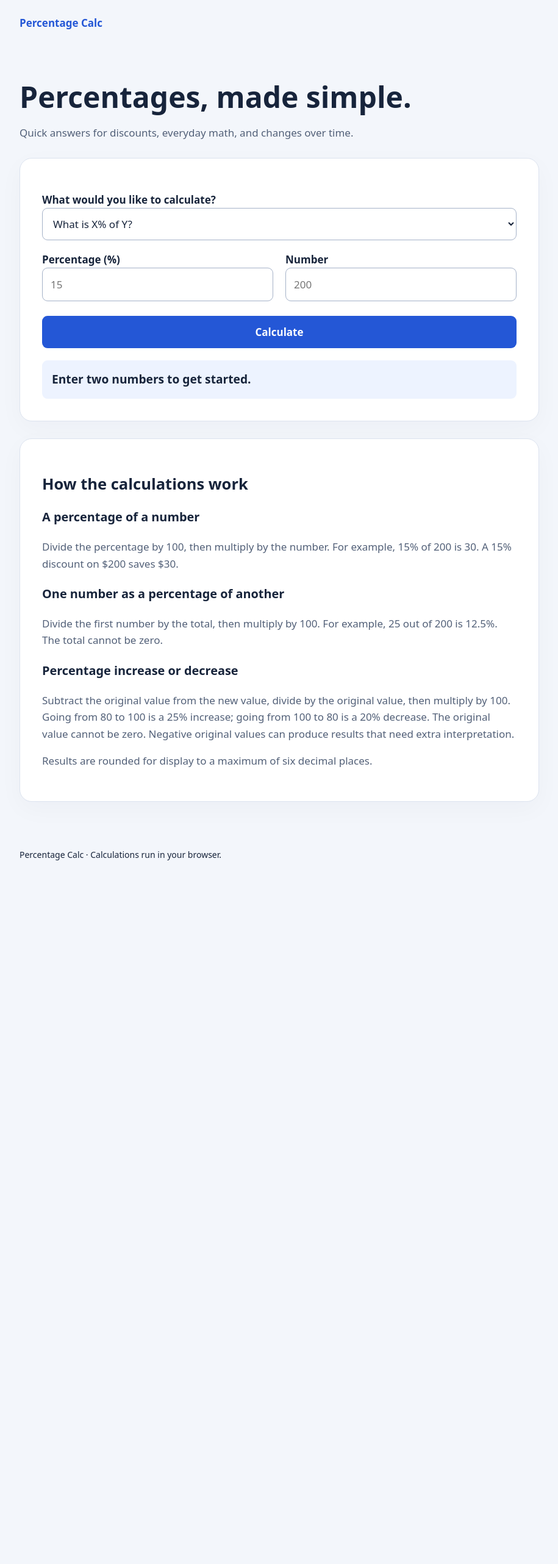
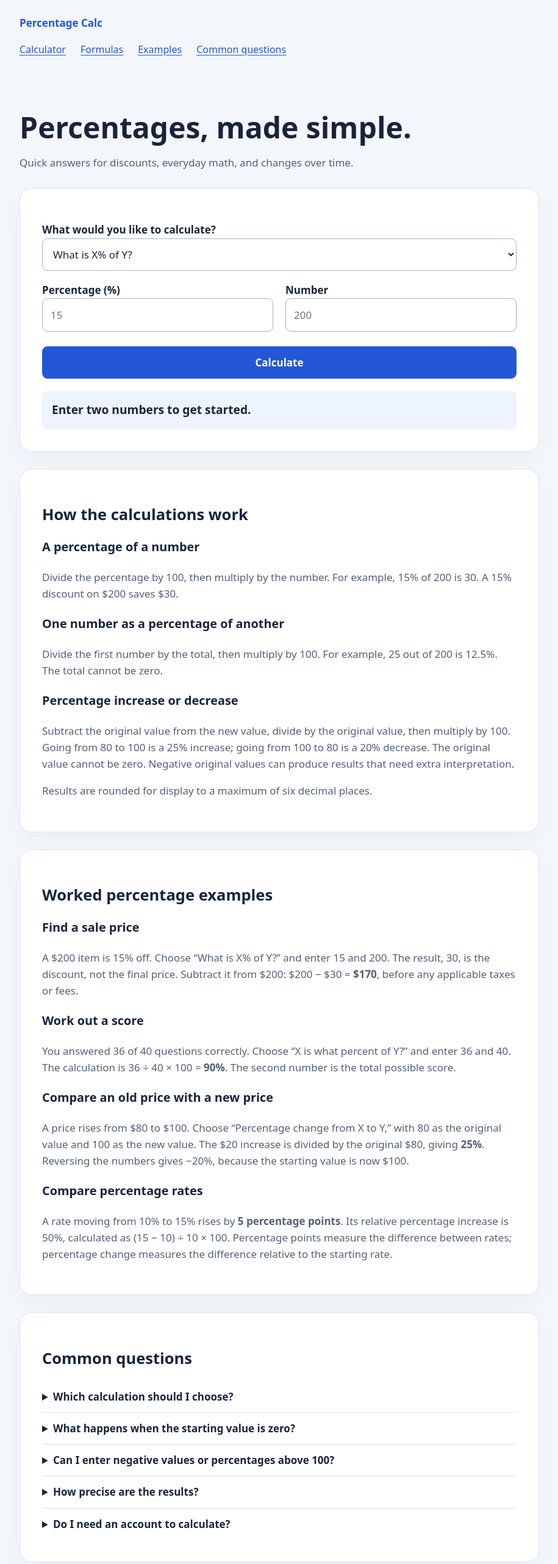
Before and after one commit to Boogeyman816/projectcalc, a plain HTML site: page index.html in a window 1280 px wide. Shown: the top 2565 px of the page at 61% size, without its empty margins (182-1097 px from the left). Before the commit the page ends 1437 px from the top, so only its background shows below. Drawn offline with Linux system fonts and the light colour scheme.

Commit message:
Add practical examples and navigation to percentage calculator

```diff
--- a/index.html
+++ b/index.html
@@ -5,11 +5,18 @@
 <meta name="viewport" content="width=device-width,initial-scale=1">
 <title>Percentage Calculator | Percentage Calc</title>
 <meta name="description" content="Calculate percentages, find what percent one number is of another, and measure percentage increases or decreases.">
+<link rel="canonical" href="https://mypercentagecalc.net/">
 <style>
 *{box-sizing:border-box}
 body{margin:0;background:#f3f6fb;color:#17243b;font:17px/1.6 system-ui,sans-serif}
 header,main,footer{max-width:900px;margin:auto;padding:24px}
 header{font-weight:800;color:#2457d6}
+a{color:#2457d6;text-underline-offset:3px}
+nav{display:flex;flex-wrap:wrap;gap:8px 24px;margin-top:12px;font-size:16px;font-weight:500}
+nav a{padding:6px 0}
+section{scroll-margin-top:20px}
+summary{cursor:pointer;font-weight:650;padding:12px 0}
+details+details{border-top:1px solid #dce3ef}
 h1{font-size:clamp(2rem,6vw,3rem);line-height:1.15;margin-bottom:16px}
 p{color:#526078}
 .card{background:white;border:1px solid #dce3ef;border-radius:20px;padding:clamp(20px,5vw,36px);margin:28px 0;box-shadow:0 12px 40px #17243b08}
@@ -26,12 +33,20 @@ footer{font-size:14px}
 </style>
 </head>
 <body>
-<header>Percentage Calc</header>
+<header>Percentage Calc
+<nav aria-label="On this page">
+<a href="#calculator-section">Calculator</a>
+<a href="#how-it-works">Formulas</a>
+<a href="#examples">Examples</a>
+<a href="#faq">Common questions</a>
+</nav>
+</header>
 <main>
 <h1>Percentages, made simple.</h1>
 <p>Quick answers for discounts, everyday math, and changes over time.</p>
 
-<section class="card" aria-label="Percentage calculator">
+<section id="calculator-section" class="card" aria-label="Percentage calculator">
+<noscript><p>Enable JavaScript to use the interactive calculator. You can still use the formulas and worked examples below.</p></noscript>
 <form id="calculator">
 <label for="mode">What would you like to calculate?</label>
 <select id="mode">
@@ -54,7 +69,7 @@ footer{font-size:14px}
 </form>
 </section>
 
-<section class="card">
+<section id="how-it-works" class="card">
 <h2>How the calculations work</h2>
 <h3>A percentage of a number</h3>
 <p>Divide the percentage by 100, then multiply by the number. For example, 15% of 200 is 30. A 15% discount on $200 saves $30.</p>
@@ -63,6 +78,25 @@ footer{font-size:14px}
 <h3>Percentage increase or decrease</h3>
 <p>Subtract the original value from the new value, divide by the original value, then multiply by 100. Going from 80 to 100 is a 25% increase; going from 100 to 80 is a 20% decrease. The original value cannot be zero. Negative original values can produce results that need extra interpretation.</p>
 <p>Results are rounded for display to a maximum of six decimal places.</p>
+</section>
+<section id="examples" class="card">
+<h2>Worked percentage examples</h2>
+<h3>Find a sale price</h3>
+<p>A $200 item is 15% off. Choose “What is X% of Y?” and enter 15 and 200. The result, 30, is the discount, not the final price. Subtract it from $200: $200 − $30 = <strong>$170</strong>, before any applicable taxes or fees.</p>
+<h3>Work out a score</h3>
+<p>You answered 36 of 40 questions correctly. Choose “X is what percent of Y?” and enter 36 and 40. The calculation is 36 ÷ 40 × 100 = <strong>90%</strong>. The second number is the total possible score.</p>
+<h3>Compare an old price with a new price</h3>
+<p>A price rises from $80 to $100. Choose “Percentage change from X to Y,” with 80 as the original value and 100 as the new value. The $20 increase is divided by the original $80, giving <strong>25%</strong>. Reversing the numbers gives −20%, because the starting value is now $100.</p>
+<h3>Compare percentage rates</h3>
+<p>A rate moving from 10% to 15% rises by <strong>5 percentage points</strong>. Its relative percentage increase is 50%, calculated as (15 − 10) ÷ 10 × 100. Percentage points measure the difference between rates; percentage change measures the difference relative to the starting rate.</p>
+</section>
+<section id="faq" class="card">
+<h2>Common questions</h2>
+<details><summary>Which calculation should I choose?</summary><p>Use the first mode when you know a percentage and want an amount. Use the second when you know a part and a total and want a percentage. Use the third when you want to compare an original value with a new value. Keep both amounts in the same units.</p></details>
+<details><summary>What happens when the starting value is zero?</summary><p>Percentage change from zero is undefined because its formula divides by the starting value. You can still describe the absolute change: from 0 to 20 is an increase of 20 units. Similarly, a part cannot be expressed as a percentage of a zero total.</p></details>
+<details><summary>Can I enter negative values or percentages above 100?</summary><p>Yes. For example, 150% of 20 is 30. Negative values follow the displayed formulas, but percentage change with a negative starting value can be counterintuitive. A change from −10 to −5 gives −50% mathematically, even though the value increased. Consider reporting the absolute change as well.</p></details>
+<details><summary>How precise are the results?</summary><p>Results use browser floating-point arithmetic and are rounded to at most six decimal places for display. A very small nonzero result may display as zero. Use appropriate precision and independently check figures before relying on them for important decisions.</p></details>
+<details><summary>Do I need an account to calculate?</summary><p>No account or download is needed. The calculator runs directly in your browser.</p></details>
 </section>
 </main>
 <footer>Percentage Calc · Calculations run in your browser.</footer>
```
